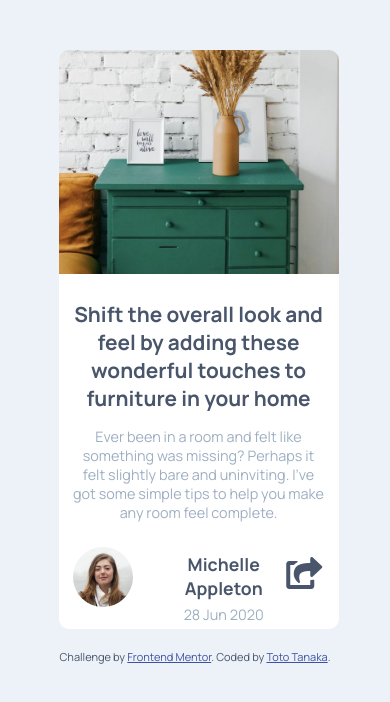
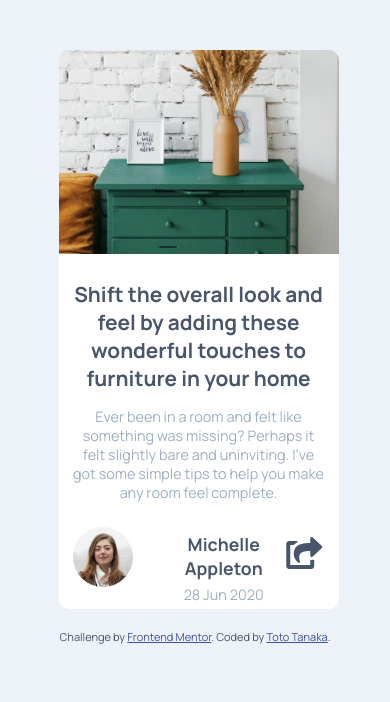
Before and after one commit to totoBlog/fm_article, a plain HTML site: page index.html in a window 390 px wide. Drawn offline with Linux system fonts and the light colour scheme.

Commit message:
Add files via upload

```diff
--- a/style.css
+++ b/style.css
@@ -113,7 +113,7 @@ h3 {
     margin-left: 0;
     width: 280px;
     margin: auto;
-    margin-top: -5px;
+    margin-top: -25px;
     padding: 2% 5%;
   }
 
```
